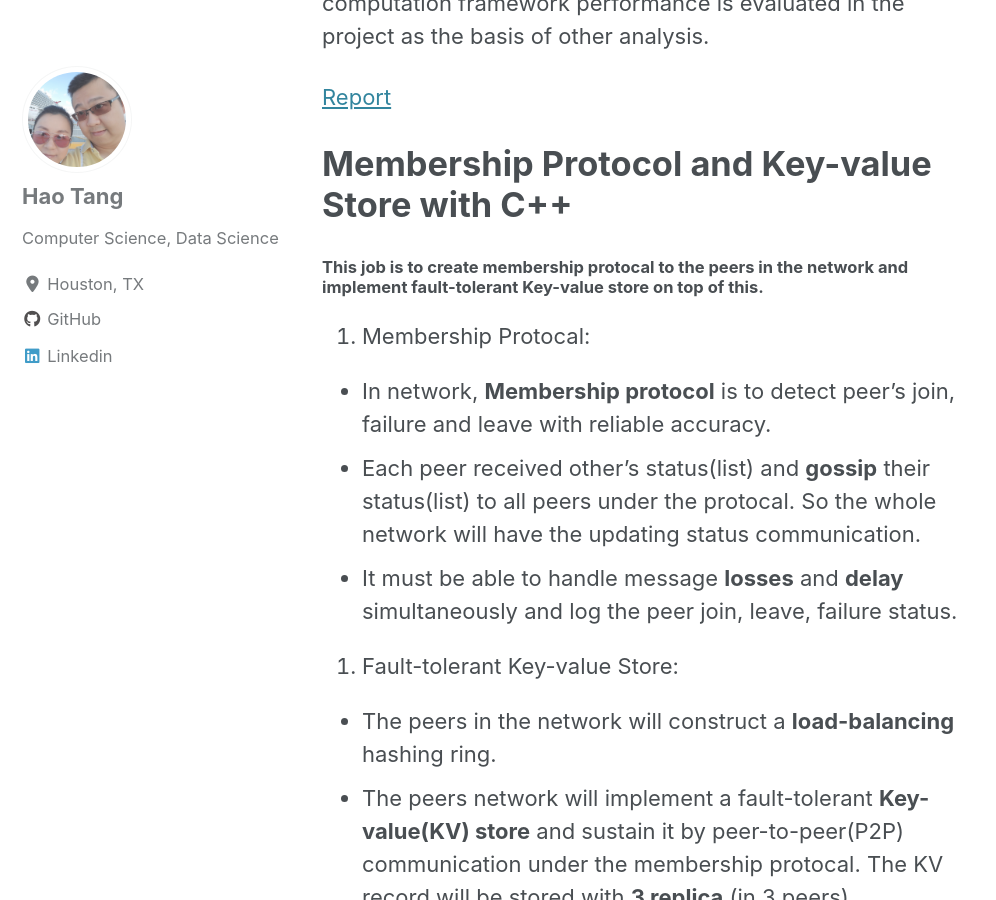
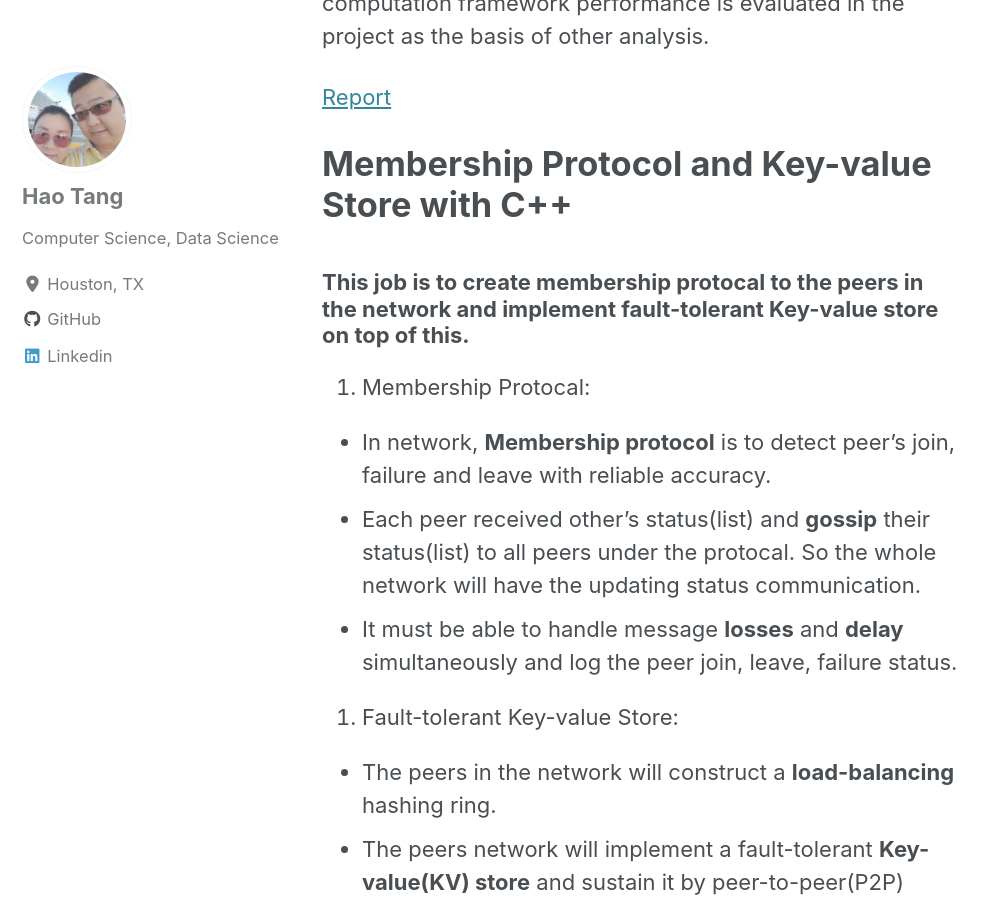
Before and after one commit to tanghao205/tanghao205.github.io, a Jekyll site: the page built from _pages/CC.md, in a window 1280 px wide and 900 px high, scrolled down 958 px. Shown: the whole window, without its empty margins (0-996 px from the left). Built offline with Jekyll 4.4.1, drawn with Linux system fonts in a browser that asks for light colours; cached includes are drawn as plain includes; nearby versions of some CDN libraries.

Commit message:
Update CC.md

```diff
--- a/_pages/CC.md
+++ b/_pages/CC.md
@@ -41,7 +41,7 @@ This work presents the overview to storm-event by exploring the official storm-e
 [Report](https://drive.google.com/file/d/1Ll-DVjvoT5jgtDpTFXKdodoYxFH5qcuP/view?usp=sharing)
 
 # Membership Protocol and Key-value Store with C++
-#### This job is to create membership protocal to the peers in the network and implement fault-tolerant Key-value store on top of this.
+### This job is to create membership protocal to the peers in the network and implement fault-tolerant Key-value store on top of this.
 
 1. Membership Protocal:
 
```
